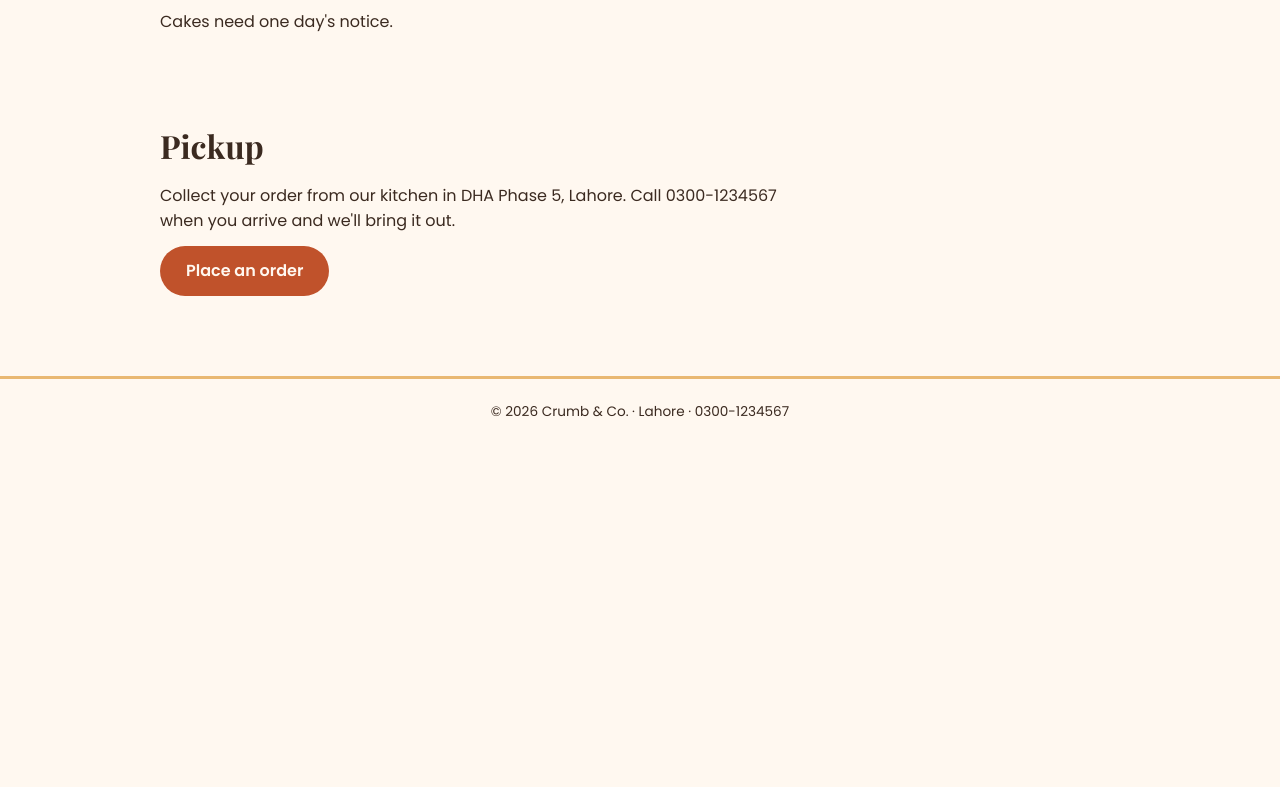
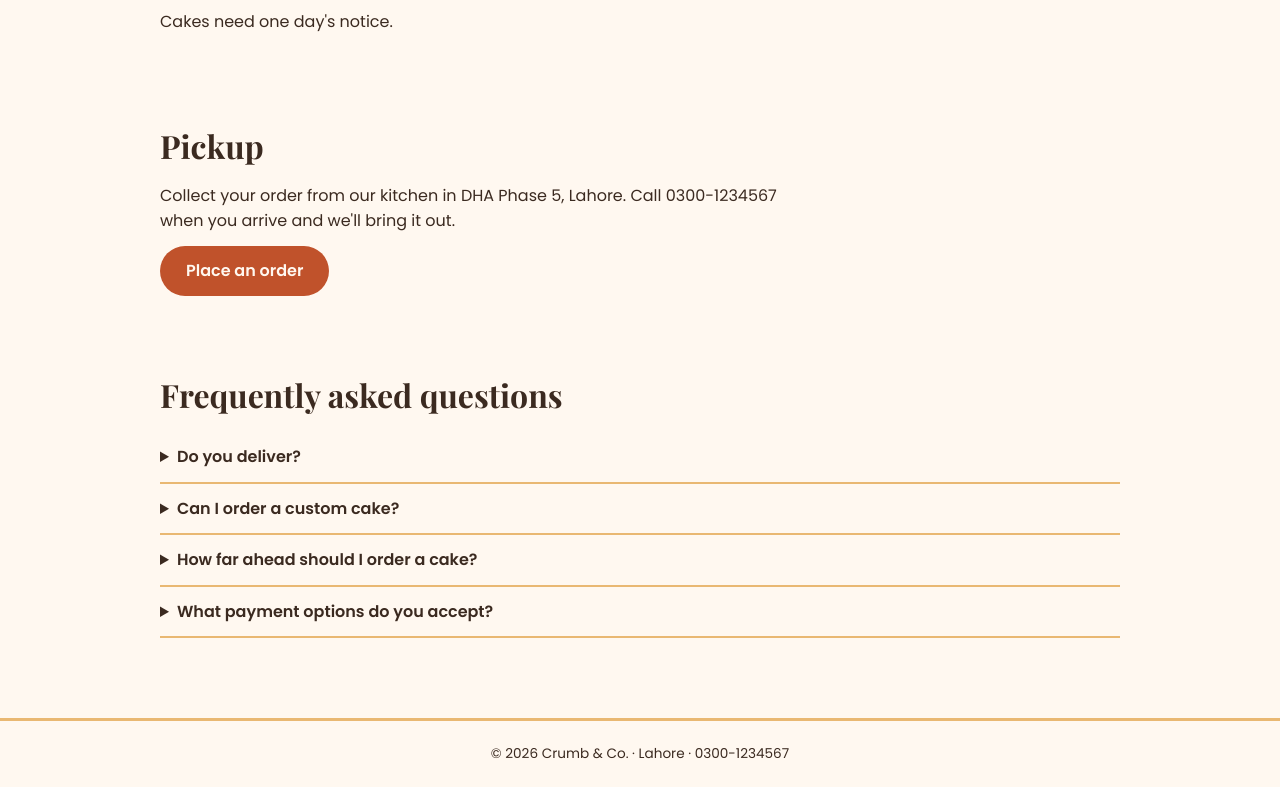
Before and after one commit to muntaha-fatima-lums/lab17-27110110, a plain HTML site: page about.html in a window 1280 px wide. Shown: the part 786-1573 px from the top of the page. Before the commit the page ends 1230 px from the top, so only its background shows below. Drawn offline with nearby package versions, Linux system fonts and the light colour scheme.

Commit message:
Add FAQ to about pag

```diff
--- a/about.html
+++ b/about.html
@@ -45,7 +45,25 @@
       <p>Collect your order from our kitchen in DHA Phase 5, Lahore. Call 0300-1234567 when you arrive and we'll bring it out.</p>
       <a class="btn" href="index.html#order">Place an order</a>
     </section>
-    <!-- FAQ -->
+    <section class="faq">
+      <h2>Frequently asked questions</h2>
+      <details>
+        <summary>Do you deliver?</summary>
+        <p>We currently offer pickup from our kitchen in DHA Phase 5, Lahore.</p>
+      </details>
+      <details>
+        <summary>Can I order a custom cake?</summary>
+        <p>Please call us to discuss your cake idea. Cakes need at least one day's notice.</p>
+      </details>
+      <details>
+        <summary>How far ahead should I order a cake?</summary>
+        <p>Please place your cake order at least one day before pickup.</p>
+      </details>
+      <details>
+        <summary>What payment options do you accept?</summary>
+        <p>Call us at 0300-1234567 when you order to confirm the available payment options.</p>
+      </details>
+    </section>
   </main>
 
   <footer>© 2026 Crumb &amp; Co. · Lahore · 0300-1234567</footer>
```
